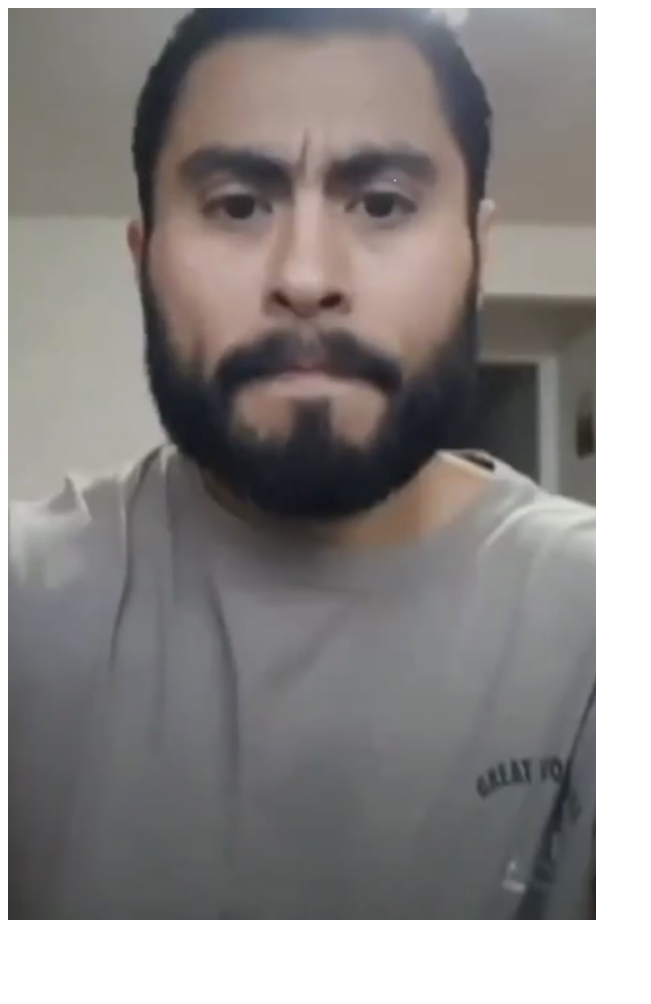
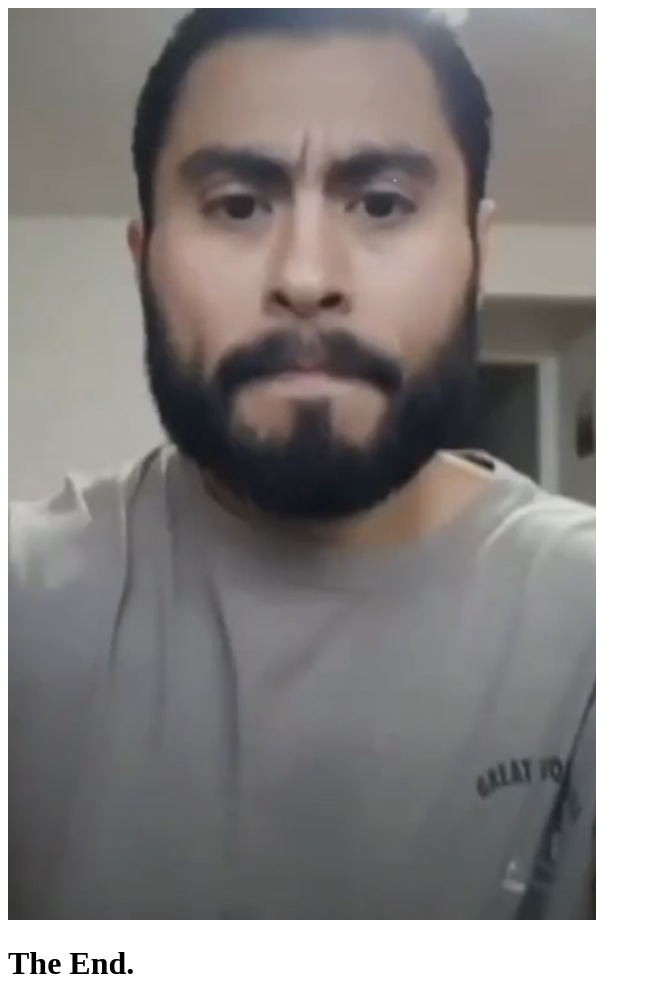
Before and after one commit to nichthai/nichthai.github.io, a plain HTML site: page index.html in a window 1280 px wide. Shown: the whole page, without its empty margins (0-651 px from the left). Before the commit the page ends 932 px from the top, so only its background shows below. Drawn offline with Linux system fonts and the light colour scheme.

Commit message:
Update index.html

```diff
--- a/index.html
+++ b/index.html
@@ -7,5 +7,6 @@
 		<!--h1>Hi</h1>
 		<p>Hi.</p-->
 		<img src="beardedmartin.png"></img>
+		<h1>The End.<h1>
 	</body>
 </html>
```
